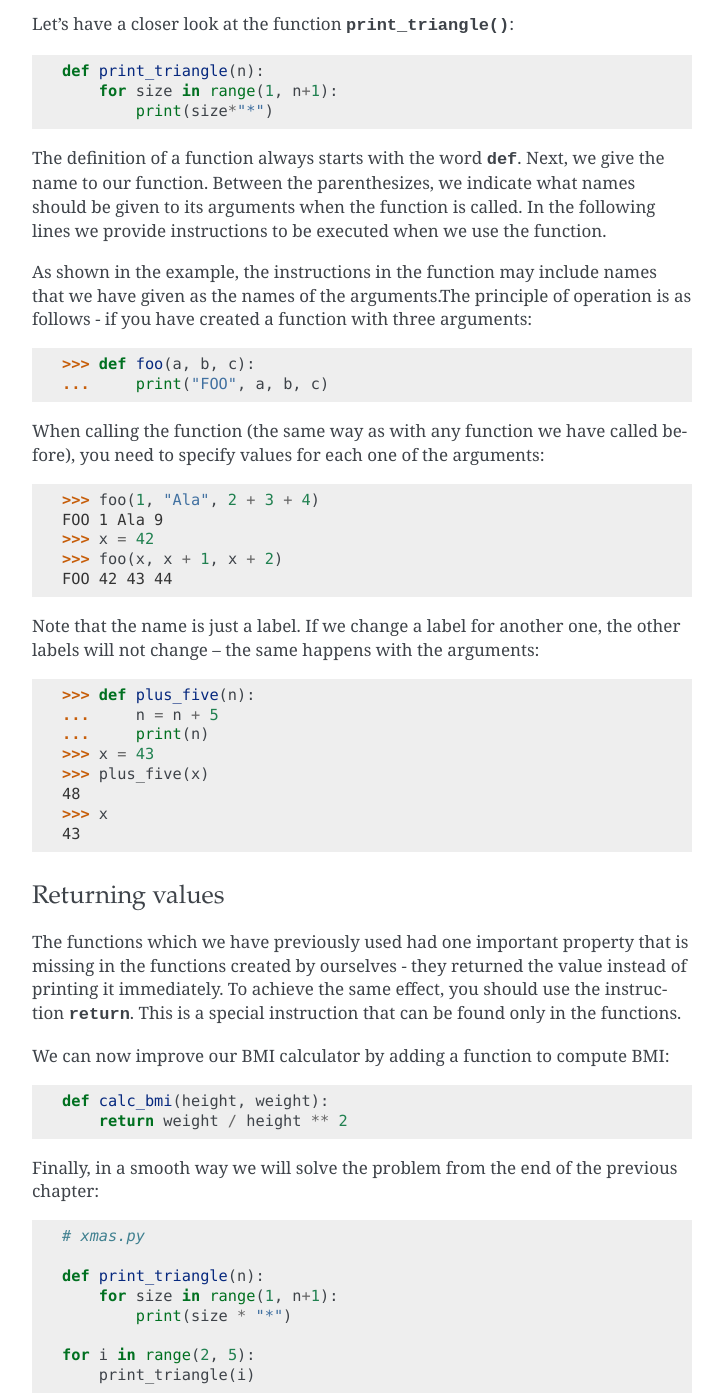
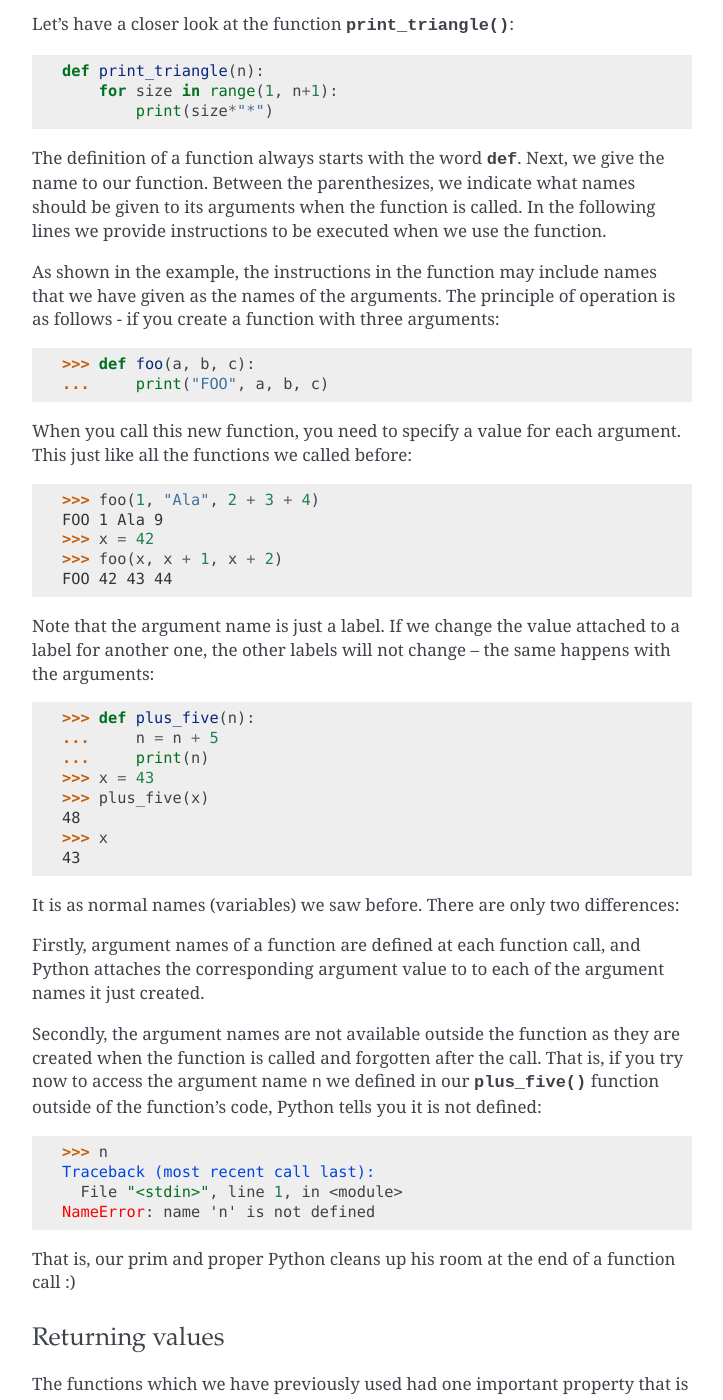
Before and after one commit to ggcarrots/django-carrots, a Sphinx documentation site: the page built from source/python_xmas_tree.rst, in a window 1280 px wide and 1400 px high, scrolled down 5713 px. Shown: the whole window, without its empty margins (388-1111 px from the left). Built offline with Sphinx 7.4.7, drawn with Linux system fonts in a browser that asks for light colours; formulas are drawn with MathJax 3; some of the changed text lies outside the part shown.

Commit message:
some improvements to the object-oriented explanations

```diff
--- a/source/python_xmas_tree.rst
+++ b/source/python_xmas_tree.rst
@@ -88,7 +88,7 @@
 lists in the everyday life. We can easily think of lists in Python as we think of any other list (a
 shopping list, a guest list, exam results etc.) written on a paper and numbered.
 
-Let's start with a blank page (activate interactive mode):
+Let's start with a blank page by starting a new python interpreter:
 
     >>> L = []
     >>> L
@@ -156,11 +156,11 @@
     >>> list(range(2))
     [0, 1]
 
-The function :func:`range` does not directly create a list, but it returns a generator. Generators
+The :func:`range` function does not directly create a list, but it returns a generator. Generators
 generate the elements of a sequence one at a time, thereby avoiding to store the full sequence in memory.
 In order to obtain a list of the sequence, we use the function :func:`list`.
 
-The :func:`range` has three forms. The most basic and most used one creates a sequence from 0 to the
+The :func:`range` function has three forms. The most basic and most used one creates a sequence from 0 to the
 given number. The other forms allow you to specify the start of the range and a step. The created
 sequence never includes the end of the specified range.
 
@@ -240,8 +240,8 @@
 Defining a function
 ===================
 
-We have already seen how functions solve many of our problems. However, they not solve them all – or
-at least not exactly the way we would like functions to solve them.
+We have already seen how functions solve many of our problems. However, they do not solve all our problems
+– or at least not exactly the way we would like functions to solve them.
 Sometimes we must solve a problem on our own. If it occurs often in our program, it would be nice to
 have a function that solves it for us.
 
@@ -274,14 +274,14 @@
 
 
 As shown in the example, the instructions in the function may include names that we have given as the
-names of the arguments.The principle of operation is as follows - if you have created a function with
+names of the arguments. The principle of operation is as follows - if you create a function with
 three arguments:
 
     >>> def foo(a, b, c):
     ...     print("FOO", a, b, c)
 
-When calling the function (the same way as with any function we have called before), you need to
-specify values for each one of the arguments:
+When you call this new function, you need to
+specify a value for each argument. This just like all the functions we called before:
 
     >>> foo(1, "Ala", 2 + 3 + 4)
     FOO 1 Ala 9
@@ -289,7 +289,7 @@
     >>> foo(x, x + 1, x + 2)
     FOO 42 43 44
 
-Note that the name is just a label. If we change a label for another one, the other labels will not
+Note that the argument name is just a label. If we change the value attached to a label for another one, the other labels will not
 change – the same happens with the arguments:
 
     >>> def plus_five(n):
@@ -301,14 +301,32 @@
     >>> x
     43
 
+It is as normal names (variables) we saw before. There are only two differences:
+
+Firstly, argument names of a function are defined at each function call, and Python attaches the corresponding
+argument value to to each of the argument names it just created.
+
+Secondly, the argument names are not available outside the function as they are created when the function is called
+and forgotten after the call. That is, if you try now to access
+the argument name ``n`` we defined in our :func:`plus_five` function outside of the function's code,
+Python tells you it is not defined:
+
+    >>> n
+    Traceback (most recent call last):
+      File "<stdin>", line 1, in <module>
+    NameError: name 'n' is not defined
+
+That is, our prim and proper Python cleans up his room at the end of a function call :)
+
 
 Returning values
 ----------------
 
 The functions which we have previously used had one important property that is missing in the
-functions created by ourselves - they returned the value instead of printing it immediately. To
-achieve the same effect, you should use the instruction :keyword:`return`. This is a special
-instruction that can be found only in the functions.
+functions created by ourselves - they gave back the value they computed
+instead of printing it immediately. To
+achieve the same effect, you need to use the instruction :keyword:`return`. This is a special
+instruction that can be found only in functions.
 
 
 We can now improve our BMI calculator by adding a function to compute BMI::
@@ -316,7 +334,7 @@
     def calc_bmi(height, weight):
         return weight / height ** 2
 
-Finally, in a smooth way we will solve the problem from the end of the previous chapter:
+Finally, as a last example on functions, here is a solution to the problem from the end of the previous chapter:
 
 
 .. testcode::
@@ -350,23 +368,24 @@
 In fact, this chapter could be the subject of a series of workshops, but we will focus on the most
 basic things, which we will need while working with Django.
 
-Values are objects
-------------------
+Every value is an object
+------------------------
 
-Everything that we have called a value up to the moment we can call also “an object”. We saw it in the
-example of integers, when :func:`help` printed for us dozens of additional lines of information about :
-func:`int`.
+Everything that we have called a value until now can be called “an object” in the world of Python. We saw it in the
+example of integers, when :func:`help` printed for us dozens of additional lines of information about
+:func:`int`.
 
 Every object has a class
 ------------------------
 
-If you want to know what is a class of an object, just use the function :func:`type`:
+The class is the type of an object.
+To know what is the class of an object, simply use the function :func:`type`:
 
     >>> type(2)
     <class 'int'>
     >>> type(2.0)
     <class 'float'>
-    >>> type("Gżegżółka")
+    >>> type("spam eggs")
     <class 'str'>
     >>> x = 1, 2
     >>> type(x)
@@ -429,8 +448,8 @@
     >>> x.center(9)
     '   Ala   '
 
-And one more important function of each class - it can create an object with its attributes (so
-called, “instance”):
+And one more important function of a class - it can create a new object of the type it describes. This is called
+called "an instance" of a class:
 
     >>> int()
     0
@@ -441,17 +460,19 @@
     >>> tuple()
     ()
 
-In summary, we've looked at the class :func:`int`, :func:`str`, :func:`tuple`,
-:func:`list`. To find out which class is the value (object), we use the function
-:func:`type`. To create an instance of a class (a new object), we call the class, like we have called
-the function, adding parentheses ``()``, e.g.
+So an instance is a new, fresh, value of the type described by the class.
+
+In summary, we've looked at the classes :func:`int`, :func:`str`, :func:`tuple` and
+:func:`list`. To find out from which class is the value (object), we use the function
+:func:`type`. To create an instance of a class (a new object), we call the class like call
+a function, by using parentheses ``()``. For instance:
 ``int()``.
 
 Define classes
 --------------
 
 Just as you can create your own functions, you can create your own classes. In fact, a class is
-nothing but a group of functions:
+basically nothing but a group of functions:
 
 .. testsetup:: simple-class
 
@@ -467,8 +488,14 @@
         def bark(self):
             print("Woof! Woof!")
 
-Classes begin with the word :keyword:`class`, after which we give the name of the new class. What (
-object) is will be explained later, when we will be creating more complex classes.
+Classes begin with the word :keyword:`class`, after which we give the name of the new class.
+The ``(object)`` indicates that our new type ``Dog`` is a specific sub-type of ``object``.
+That is, instances of our class, i.e. values created from it, will be of the type ``Dog`` but
+also of the more general type ``object``.
+
+Actually this is what we said that every value is an object.
+Indeed, each class is a specialization of ``object`` in Python. Hence, every value value has always ``object``
+as most general type.
 
 However, it is worth to know that every function in the class must have at least one argument. Its
 value is an object from which we have called this function (that is to say the object placed before
@@ -476,14 +503,15 @@
 
 .. testcode:: simple-class
 
-    burek = Dog()
-    burek.bark()
+    my_new_pet = Dog()
+    my_new_pet.bark()
 
 .. testoutput:: simple-class
 
     Woof! Woof!
 
-This argument can be named as you wish, but it is intuitive to call it ``self``.
+This argument can be named as you wish, but the
+`most widespread convention <http://legacy.python.org/dev/peps/pep-0008/>`_ is to call it ``self``.
 
 
 Attributes of objects
@@ -493,10 +521,10 @@
 
 .. testcode:: simple-class
 
-    burek = Dog()
-    burek.name = "Snoopy"
+    my_new_pet = Dog()
+    my_new_pet.name = "Snoopy"
 
-    print(burek.name)
+    print(my_new_pet.name)
 
 .. testoutput:: simple-class
 
@@ -525,12 +553,15 @@
     Woof! Snoopy! Woof!
     Woof! Pluto! Woof!
 
+This :func:`__init__` function is called during the creation of an object.
+We call this special function a constructor, because it helps to build the object.
+
 
 The Entire Christmas tree
 =========================
 
-The previous chapter was fairly theoretical, so now we'll try to use at least a part of this knowledge
-by completing our program to display a Christmas tree.
+The previous chapter was fairly theoretical, so now we'll use some of this new knowledge
+to complete our program to display a Christmas tree.
 
 For the record::
 
```
Also changed, not shown: other parts of source/python_xmas_tree.rst (+3 -3 lines).
